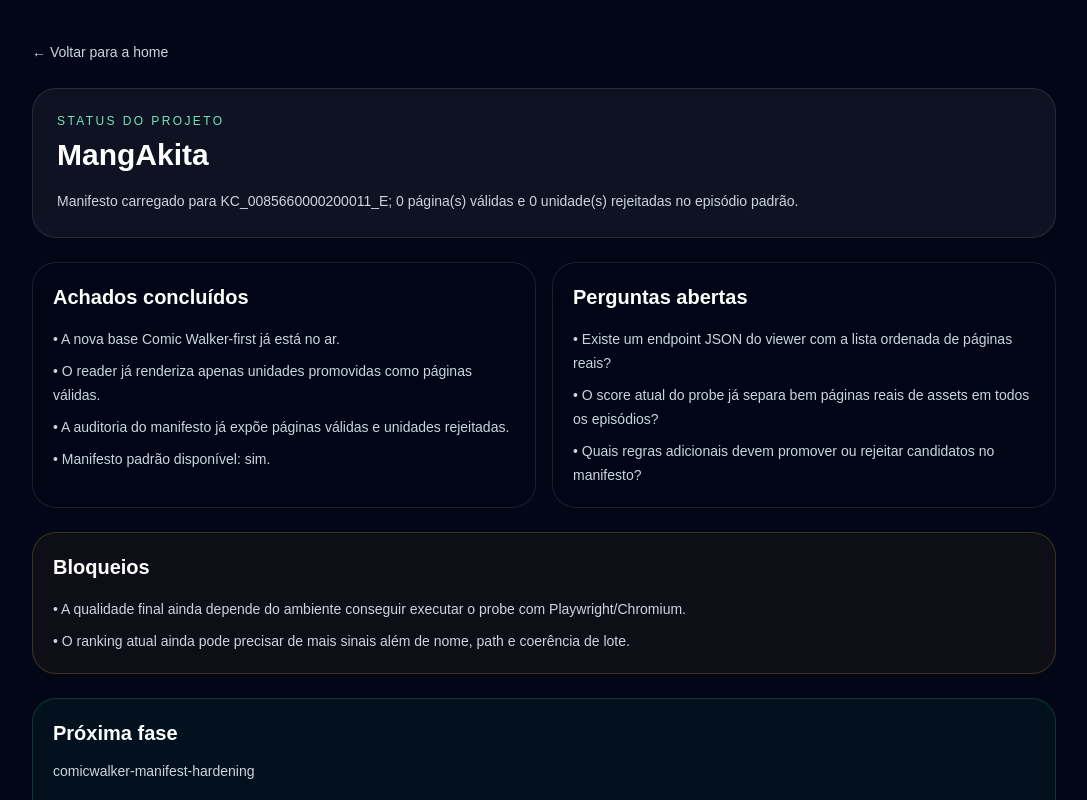
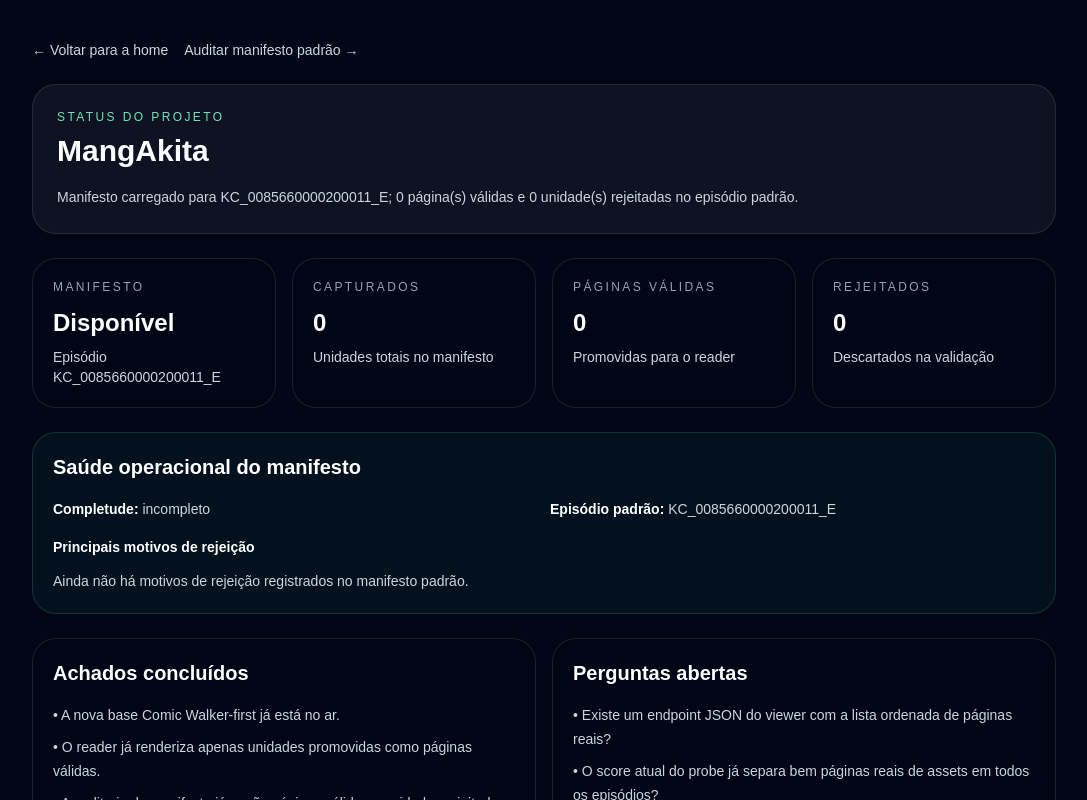
Before and after one commit to MarceloSalada/MangAkita, a Next.js app: page /status in a window 1280 px wide. Shown: the top 800 px of the page, without its empty margins (96-1183 px from the left). Built offline with nearby package versions, Linux system fonts and the light colour scheme.

Commit message:
feat: show live manifest metrics on status page

```diff
--- a/app/status/page.tsx
+++ b/app/status/page.tsx
@@ -8,15 +8,64 @@
   return (
     <main className="min-h-screen bg-background px-6 py-10 text-foreground">
       <div className="mx-auto max-w-5xl space-y-6">
-        <Link href="/" className="text-sm text-slate-300 hover:text-white">
-          ← Voltar para a home
-        </Link>
+        <div className="flex flex-wrap items-center gap-4 text-sm text-slate-300">
+          <Link href="/" className="hover:text-white">
+            ← Voltar para a home
+          </Link>
+          <Link href={`/audit?episodeId=${encodeURIComponent(status.manifestEpisodeId)}`} className="hover:text-white">
+            Auditar manifesto padrão →
+          </Link>
+        </div>
 
         <div className="rounded-3xl border border-white/10 bg-white/5 p-6">
           <p className="text-xs uppercase tracking-[0.2em] text-emerald-300">status do projeto</p>
           <h1 className="mt-2 text-3xl font-bold text-white">{status.projectName}</h1>
           <p className="mt-4 text-sm leading-6 text-slate-300">{status.currentStage}</p>
         </div>
+
+        <section className="grid gap-4 md:grid-cols-2 xl:grid-cols-4">
+          <div className="rounded-3xl border border-white/10 bg-slate-950/60 p-5">
+            <p className="text-xs uppercase tracking-[0.2em] text-slate-400">manifesto</p>
+            <p className="mt-3 text-2xl font-bold text-white">{status.manifestAvailable ? 'Disponível' : 'Ausente'}</p>
+            <p className="mt-2 text-sm text-slate-300">Episódio {status.manifestEpisodeId}</p>
+          </div>
+          <div className="rounded-3xl border border-white/10 bg-slate-950/60 p-5">
+            <p className="text-xs uppercase tracking-[0.2em] text-slate-400">capturados</p>
+            <p className="mt-3 text-2xl font-bold text-white">{status.capturedCount}</p>
+            <p className="mt-2 text-sm text-slate-300">Unidades totais no manifesto</p>
+          </div>
+          <div className="rounded-3xl border border-white/10 bg-slate-950/60 p-5">
+            <p className="text-xs uppercase tracking-[0.2em] text-slate-400">páginas válidas</p>
+            <p className="mt-3 text-2xl font-bold text-white">{status.validPageCount}</p>
+            <p className="mt-2 text-sm text-slate-300">Promovidas para o reader</p>
+          </div>
+          <div className="rounded-3xl border border-white/10 bg-slate-950/60 p-5">
+            <p className="text-xs uppercase tracking-[0.2em] text-slate-400">rejeitados</p>
+            <p className="mt-3 text-2xl font-bold text-white">{status.rejectedCount}</p>
+            <p className="mt-2 text-sm text-slate-300">Descartados na validação</p>
+          </div>
+        </section>
+
+        <section className="rounded-3xl border border-emerald-400/20 bg-emerald-400/5 p-5">
+          <h2 className="text-xl font-semibold text-white">Saúde operacional do manifesto</h2>
+          <div className="mt-4 grid gap-3 text-sm leading-6 text-slate-300 md:grid-cols-2">
+            <p><span className="font-semibold text-white">Completude:</span> {status.isComplete ? 'completo' : 'incompleto'}</p>
+            <p><span className="font-semibold text-white">Episódio padrão:</span> {status.manifestEpisodeId}</p>
+          </div>
+
+          <div className="mt-4">
+            <h3 className="text-sm font-semibold text-white">Principais motivos de rejeição</h3>
+            {status.topRejectionReasons.length > 0 ? (
+              <ul className="mt-3 space-y-2 text-sm leading-6 text-slate-300">
+                {status.topRejectionReasons.map((item) => (
+                  <li key={item}>• {item}</li>
+                ))}
+              </ul>
+            ) : (
+              <p className="mt-3 text-sm leading-6 text-slate-300">Ainda não há motivos de rejeição registrados no manifesto padrão.</p>
+            )}
+          </div>
+        </section>
 
         <div className="grid gap-4 md:grid-cols-2">
           <section className="rounded-3xl border border-white/10 bg-slate-950/60 p-5">
```
